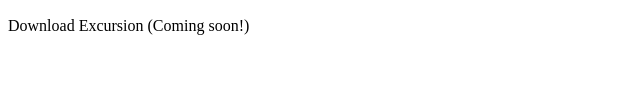
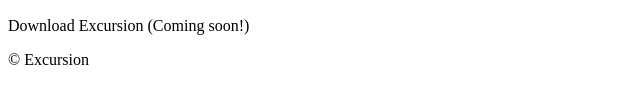
Before and after one commit to J-Rooke/excursion, a plain HTML site: page index.html in a window 1280 px wide. Shown: the part 471-574 px from the top of the page, 0-640 px from the left. Drawn offline with Linux system fonts and the light colour scheme.

Commit message:
added footer, html for page now complete

```diff
--- a/index.html
+++ b/index.html
@@ -34,6 +34,9 @@
             <p>Download Excursion (Coming soon!)</p>
         </section>
     </main>
+    <footer>
+        <p id="copyright">&copy Excursion</p>
+    </footer>
     </body>
 
 </html>
```
